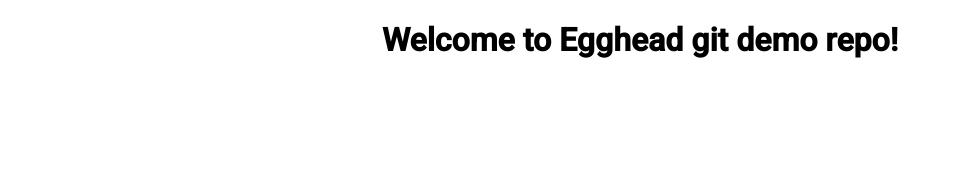
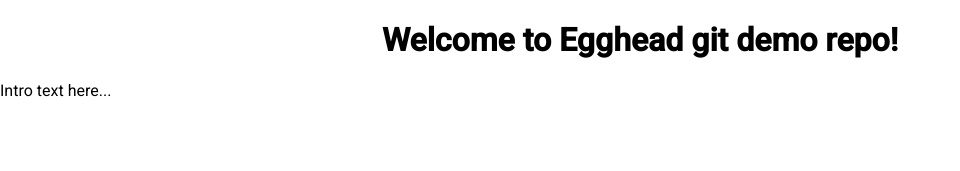
Before and after one commit to juristr/egghead-git-recipes-repository, an Angular app: page / in a window 1280 px wide. Shown: the top 171 px of the page, without its empty margins (0-960 px from the left). Built offline with nearby package versions, Linux system fonts and the light colour scheme.

Commit message:
add intro section container

```diff
--- a/src/app/app.component.html
+++ b/src/app/app.component.html
@@ -4,3 +4,7 @@
     Welcome to {{ title }}!
   </h1>
 </div>
+
+<div class="intro-section">
+  Intro text here...
+</div>
```
